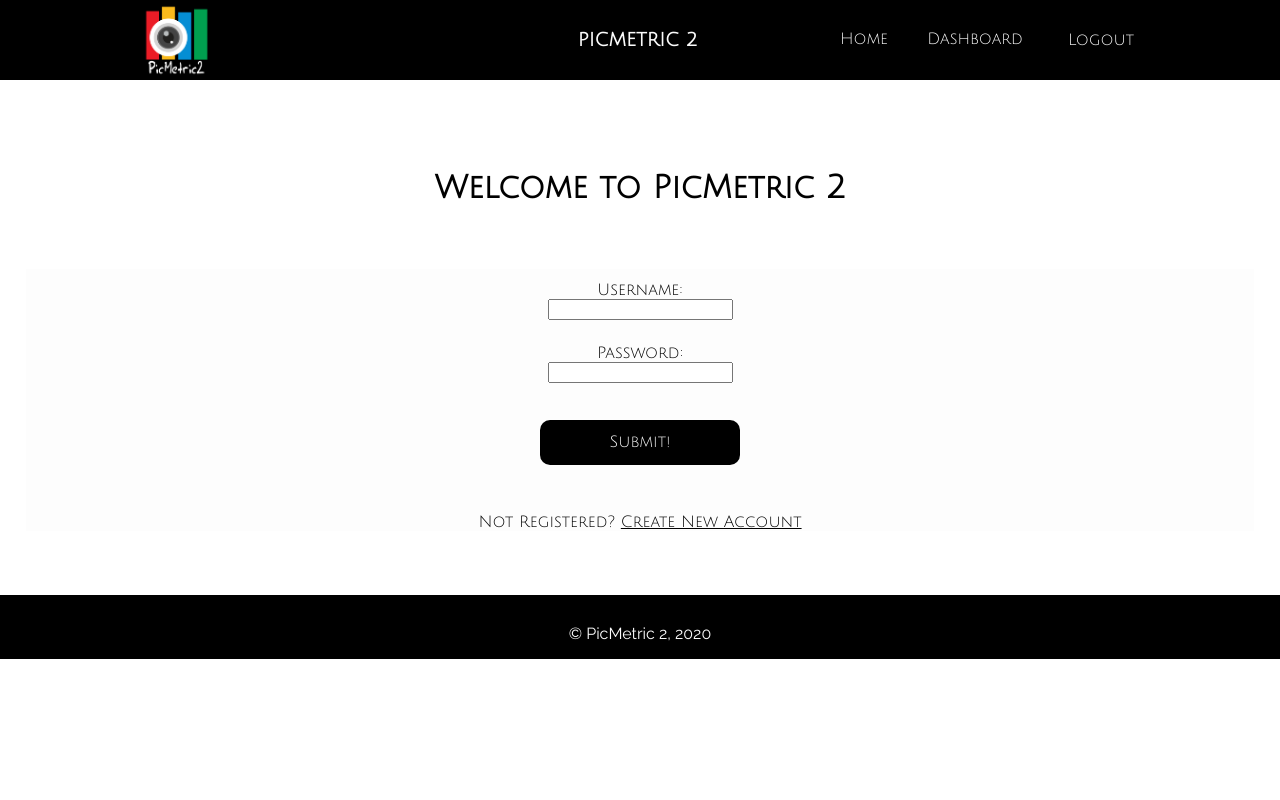
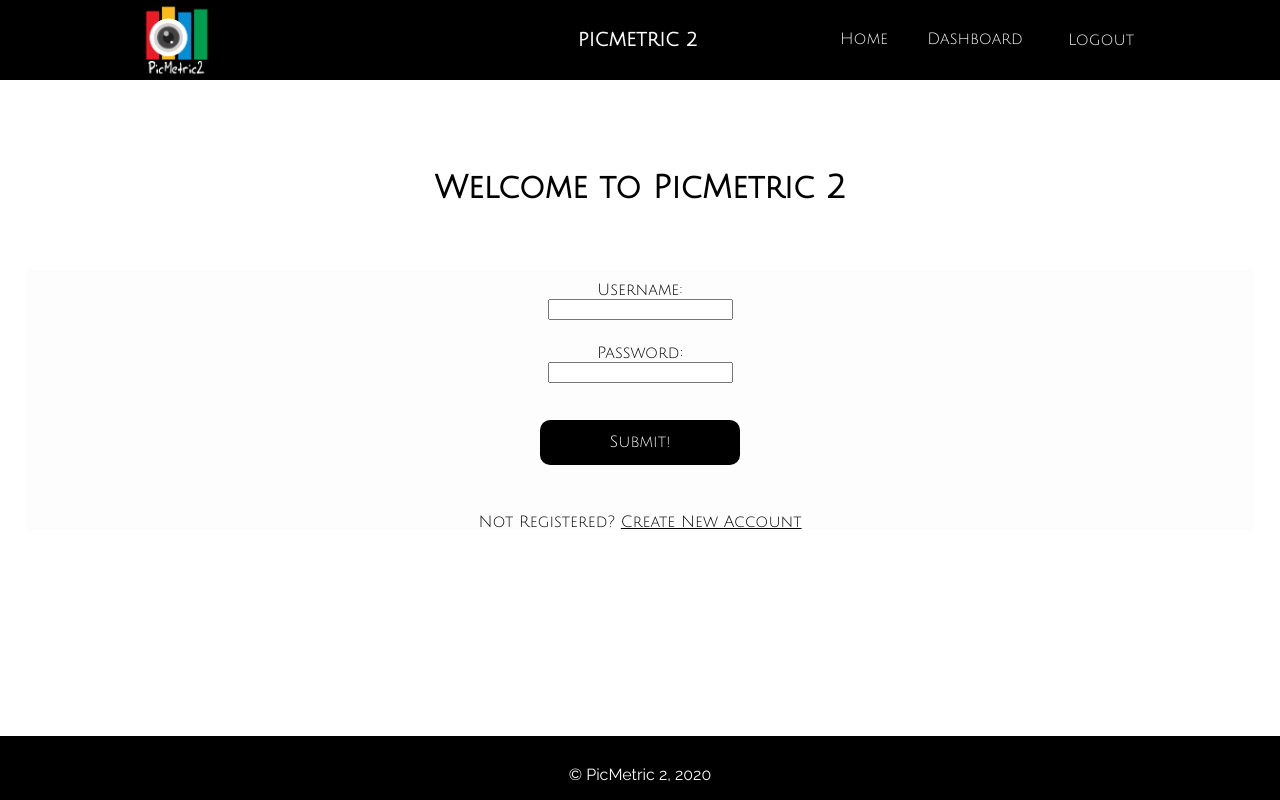
Before and after one commit to Build-week-picmetric2/Front-End, a React (Create React App) app in the folder picmetric/: page / in a window 1280 px wide. Built offline with nearby package versions, Linux system fonts and the light colour scheme.

Commit message:
added margin to top of photos

```diff
--- a/picmetric/src/App.css
+++ b/picmetric/src/App.css
@@ -3,7 +3,9 @@
 }
 
 .app {
-
+    margin: 0;
+    position: relative;
+    min-height: 100vh;
 
 
 }
--- a/picmetric/src/components/Styles.js
+++ b/picmetric/src/components/Styles.js
@@ -156,7 +156,7 @@ export const PhotoListDiv = styled.div`
 export const PhotoImg = styled.img`
     width: 75%;
     border-radius: 1rem;
-
+    margin-top: 11%;
 
 `
 
@@ -164,11 +164,13 @@ export const StyledH2 = styled.h2`
     color: #fbfbfb;
     font-family: 'Julius Sans One', sans-serif;
     text-decoration: none;
+
 `
 export const StyledH3 = styled.h3`
     color: #fbfbfb;
     font-family: 'Julius Sans One', sans-serif;
     text-decoration: none;
+
 `
 
 //UploadPhoto Styling
@@ -213,8 +215,8 @@ export const StyledFooter = styled.footer`
     width: 100%;
     background-color: black;
     padding-top: 1%;
-
     position: absolute;
+    bottom: 0;
 `
 export const StyledP = styled.p`
     text-align: center;
```
